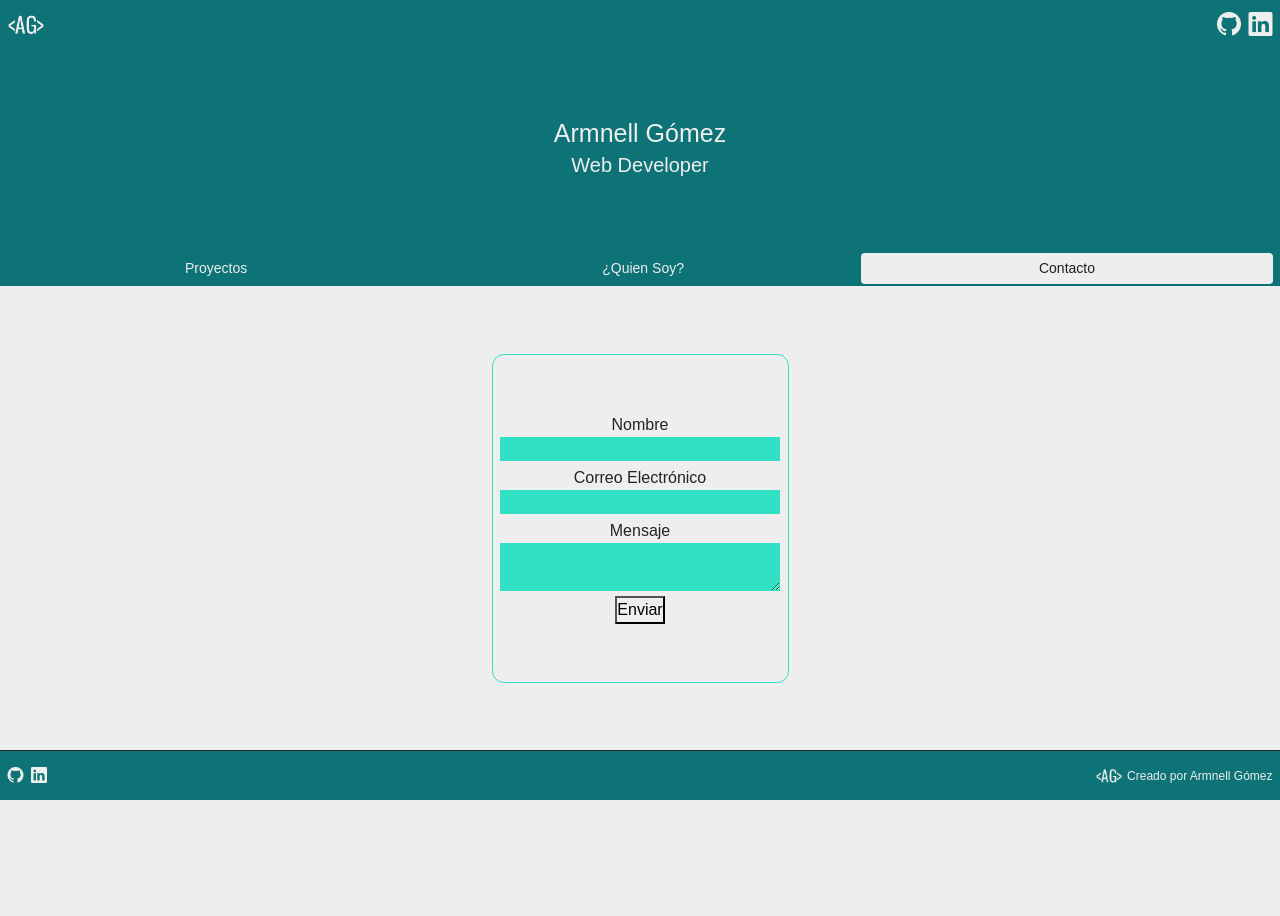
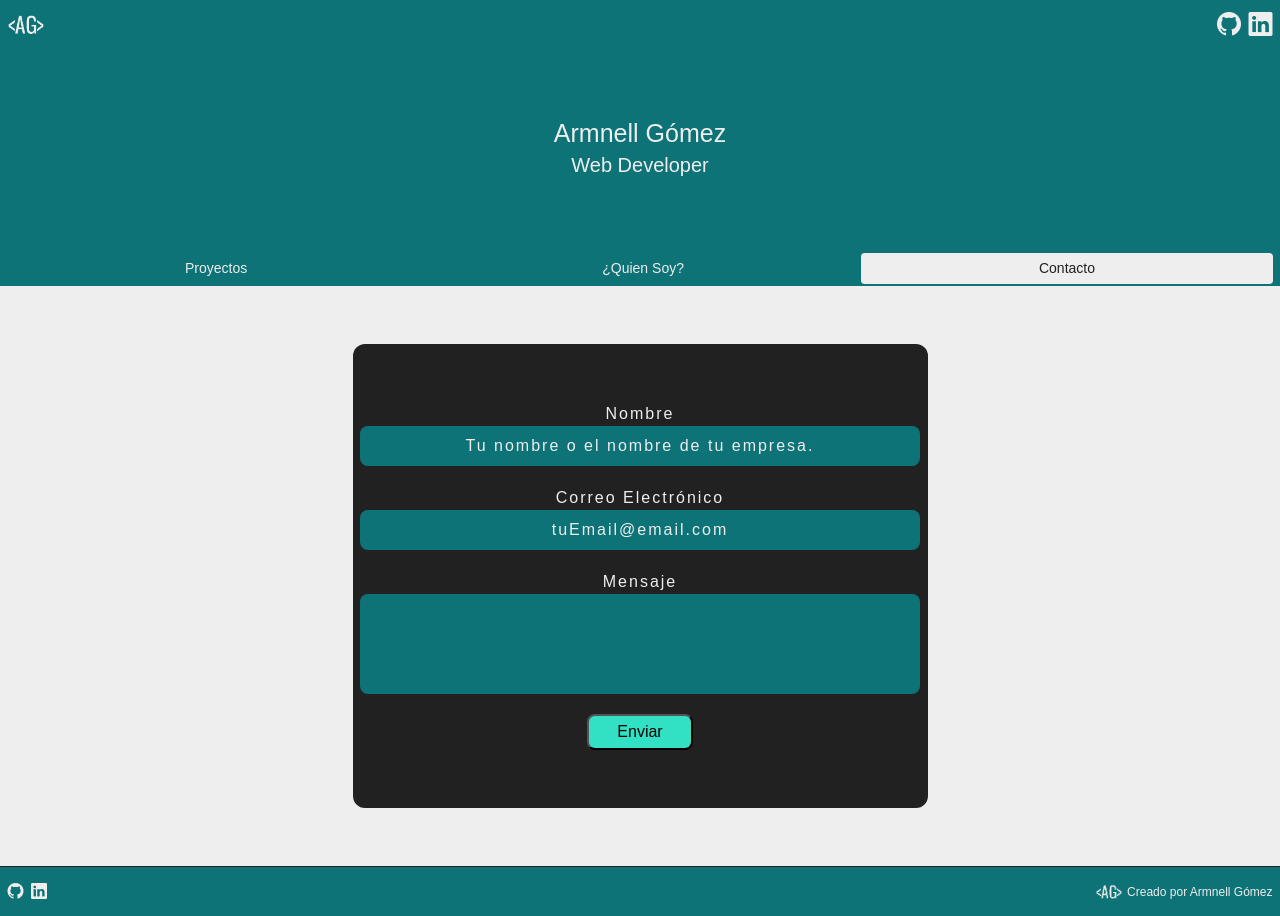
Before and after one commit to ArmnellJackson/Armnellgomez, a React (Create React App) app: page / in a window 1280 px wide. Both pictures are taken after a click on the tab "Contacto". Before the commit the page ends 800 px from the top, so only its background shows below. Built offline with nearby package versions, Linux system fonts and the light colour scheme.

Commit message:
Estilos del formulario de contacto mejorados.

```diff
--- a/src/componentes/Contacto.js
+++ b/src/componentes/Contacto.js
@@ -8,11 +8,11 @@ function Contacto() {
 				<form className='form-container' action="https://formsubmit.co/a78f714ae2013431f543e769c610b36a" method="POST">
 					<div className='form-nombre'>
 						<label>Nombre</label>
-						<input type="text" name="name" required />
+						<input type="text" name="name" placeholder='Tu nombre o el nombre de tu empresa.' required />
 					</div>
 					<div className='form-email'>
 						<label>Correo Electrónico</label>
-						<input type="email" name="email" required />
+						<input type="email" name="email" placeholder='tuEmail@email.com' required />
 					</div>
 					<div className='form-mensaje'>
 						<label>Mensaje</label>
--- a/src/style/Contacto.css
+++ b/src/style/Contacto.css
@@ -6,26 +6,48 @@
 }
 
 .form-container {
+    width: auto;
+    min-height: 300px;
     padding: 58px 7.5px;
     display: flex;
     align-items: center;
     justify-content: center;
     flex-direction: column;
-    margin-bottom: 5px;
-    border: 1px solid var(--second-color);
     border-radius: 12px;
     margin: 0;
+    background: var(--fourth-color);
+    gap: 20px;
 }
 
-.form-container input, textarea {
-    min-width: 280px;
-    text-align: center;
+.form-container label {
+    letter-spacing: 2px;
     color: var(--first-color);
-    background-color: var(--second-color);
-    border: none;
+
 }
 
-.form-container input, textarea:focus-visible {
+.form-container input {
+    min-height: 40px;
+}
+
+.form-container input,
+textarea {
+    width: 275px;
+    border-radius: 8px;
+    text-align: center;
+    color: var(--first-color) !important;
+    background-color: var(--third-color);
+    border: none;
+    letter-spacing: 2px;
+}
+
+.form-container textarea {
+    resize: none;
+    overflow: hidden;
+    min-height: 100px;
+}
+
+.form-container input,
+textarea:focus-visible {
     border: none;
 }
 
@@ -34,7 +56,6 @@
     align-items: center;
     justify-content: center;
     flex-direction: column;
-    margin-bottom: 5px;
 }
 
 .form-email {
@@ -42,7 +63,6 @@
     align-items: center;
     justify-content: center;
     flex-direction: column;
-    margin-bottom: 5px;
 }
 
 .form-mensaje {
@@ -50,9 +70,86 @@
     align-items: center;
     justify-content: center;
     flex-direction: column;
-    margin-bottom: 5px;
 }
 
 .form-button {
+    background: var(--second-color);
+    padding: 4px 28px;
+    border-radius: 8px;
+}
 
+@media (min-width: 426px) {
+    .form-container input,
+    textarea {
+        width: 410px;
+    }
 }
+
+@media (min-width: 500px) {
+    .form-container input,
+    textarea {
+        width: 470px;
+    }
+}
+
+@media (min-width: 576px) {
+    .form-container {
+        width: auto;
+    }
+
+    .form-container input,
+    textarea {
+        width: 560px;
+    }
+}
+
+
+
+
+/* Anular estilos de autofill para input en varios navegadores */
+.form-container input:-webkit-autofill,
+input:-webkit-autofill:hover,
+input:-webkit-autofill:focus,
+input:-webkit-autofill:active {
+    transition: background-color 5000s ease-in-out 0s !important;
+    background-color: transparent !important;
+    color: var(--first-color) !important;
+}
+
+/* Anular estilos de autofill para Firefox */
+.form-container :-moz-placeholder {
+    transition: background-color 5000s ease-in-out 0s !important;
+    background-color: transparent !important;
+    color: var(--first-color) !important;
+}
+
+/* Anular estilos de autofill para Edge */
+input:-ms-input-placeholder {
+    transition: background-color 5000s ease-in-out 0s !important;
+    background-color: transparent !important;
+    color: var(--first-color) !important;
+}
+
+/* Anular estilos de autofill para Opera */
+input:-o-placeholder {
+    transition: background-color 5000s ease-in-out 0s !important;
+    background-color: transparent !important;
+    color: var(--first-color) !important;
+}
+
+/* Anular estilos de autofill para cualquier otro navegador */
+input::placeholder {
+    transition: background-color 5000s ease-in-out 0s !important;
+    background-color: transparent !important;
+    color: var(--first-color) !important;
+}
+
+/* Evitar cambio de color de texto durante el hover */
+input:hover {
+    color: var(--first-color) !important;
+}
+
+/* Evitar cambio de color de texto durante la selección */
+input::selection {
+    color: var(--first-color) !important;
+}
--- a/src/style/Footer.css
+++ b/src/style/Footer.css
@@ -1,6 +1,6 @@
 footer {
     width: 100%;
-    height: 50px;
+    min-height: 50px;
     border-top: 1px solid var(--fourth-color);
     display: flex;
     align-items: center;
```
